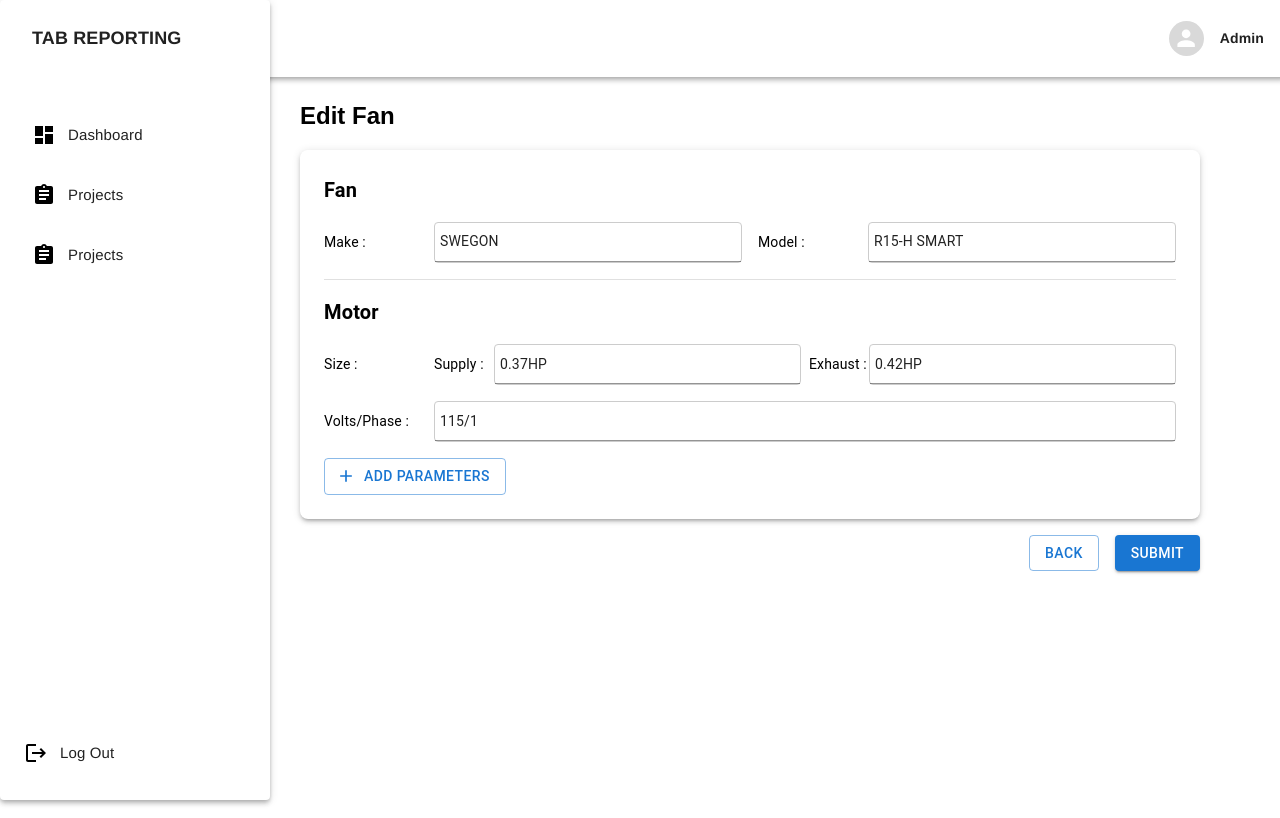
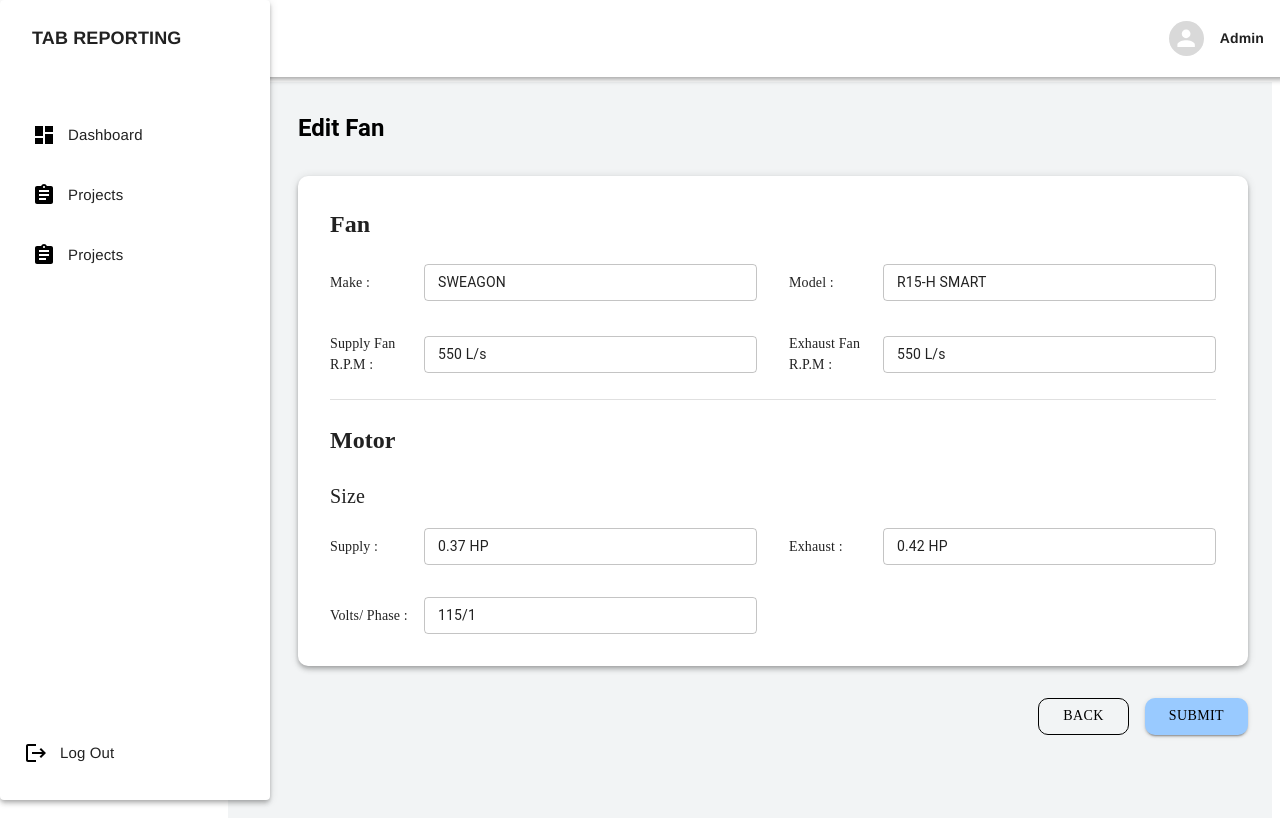
Before and after one commit to harshadyadav8485/ReactViteProject, a React (Vite) app: page /editFan1 in a window 1280 px wide. Built offline with nearby package versions, Linux system fonts and the light colour scheme.

Commit message:
Added edit froms for Fan

```diff
--- a/src/Pages/EditFan.jsx
+++ b/src/Pages/EditFan.jsx
@@ -1,159 +1,140 @@
-import React, { useState } from "react";
+import AddIcon from "@mui/icons-material/Add";
+import KeyboardArrowDownIcon from "@mui/icons-material/KeyboardArrowDown";
+import RemoveIcon from "@mui/icons-material/Remove";
 import {
   Box,
-  Input,
   Button,
+  Container,
+  Grid,
+  IconButton,
+  MenuItem,
+  Paper,
+  Select,
+  TextField,
   Typography,
-  Select,
-  MenuItem,
 } from "@mui/material";
+import React from "react";
+import { useState } from "react";
 import { useNavigate } from "react-router-dom";
-import AddIcon from "@mui/icons-material/Add";
-import RemoveIcon from "@mui/icons-material/Remove";
 
-function EditFan() {
+const EditFan = () => {
   const navigate = useNavigate();
-
-  const [pumpRunningMates, setPumpRunningMates] = useState(["", ""]);
-
-  // State for dropdown selection
-  const [pumpType, setPumpType] = useState("");
-
-  // Handle dropdown change
-  const handlePumpTypeChange = (event) => {
-    setPumpType(event.target.value);
-  };
-
-  // Handle adding a new pump running mate field
-  const handleAddPumpMate = () => {
-    setPumpRunningMates([...pumpRunningMates, ""]);
-  };
-
-  // Handle removing a pump running mate field
-  const handleRemovePumpMate = (index) => {
-    const updatedPumpMates = [...pumpRunningMates];
-    updatedPumpMates.splice(index, 1);
-    setPumpRunningMates(updatedPumpMates);
-  };
-
-  // Handle input change
-  const handlePumpMateChange = (index, value) => {
-    const updatedPumpMates = [...pumpRunningMates];
-    updatedPumpMates[index] = value;
-    setPumpRunningMates(updatedPumpMates);
-  };
-
   return (
-    <>
-      <Box sx={{ pl: 9, pr: 9, mt: 1 }}>
-        <Box sx={{ mb: 1 }}>
-          <h2>Edit Fan</h2>
-        </Box>
-
-        {/* Dropdown for Pump Type */}
-        {/* <Box sx={{ mb: 2 }}>
-          <Typography sx={{ fontWeight: "bold" }}>Pump Type:</Typography>
-          <Select
-            value={pumpType}
-            onChange={handlePumpTypeChange}
-            fullWidth
+    <Box
       sx={{
-              border: "1px solid #ccc",
-              padding: "2px",
-              borderRadius: "4px",
-              mt: 1,
-              height: "40px",
-              fontSize: "14px",
+        bgcolor: "#f2f4f5",
+        minHeight: "100vh",
+        py: 4,
+        pl: "70px",
+        pt: "30px",
+        pr: "24px",
+        boxSizing: "border-box",
+        overflow: "hidden",
       }}
     >
-            <MenuItem value="Parallel">Parallel</MenuItem>
-            <MenuItem value="Stand By">Stand By</MenuItem>
-            <MenuItem value="Stand Alone">Stand Alone</MenuItem>
-            <MenuItem value="Stand Alone">Lead/Lag</MenuItem>
-          </Select>
-        </Box> */}
+      <Typography variant="h5" component="h1" fontWeight="bold" sx={{ mb: 4 }}>
+        Edit Fan Creation
+      </Typography>
 
-        <Box
-          component="form"
+      <Paper
+        elevation={4}
         sx={{
-            display: "flex",
-            flexDirection: "column",
-            gap: 2,
-            maxWidth: 1100,
-            margin: "auto",
-            padding: 3,
-            boxShadow: 3,
-            borderRadius: 2,
+          p: 4,
+          borderRadius: "10px",
+          mb: 4,
         }}
       >
-          <Box
-            sx={{
-              display: "grid",
-              gridTemplateColumns: "repeat(2, 1fr)",
-              gap: 2,
-            }}
+        <Grid container spacing={4}>
+          <Grid item xs={12} md={6}>
+            <Box sx={{ display: "flex", alignItems: "center" }}>
+              <Typography
+                variant="body1"
+                fontWeight="500"
+                sx={{ mr: 2, minWidth: "80px" }}
               >
-            <Box display="flex" alignItems="center">
-              <Typography sx={{ minWidth: "110px" }}>System :</Typography>
-              <Input
+                System :
+              </Typography>
+              <TextField
                 fullWidth
-                name="pumpNumber"
+                variant="outlined"
+                size="small"
                 defaultValue="ERV-1"
-                // readOnly
-                sx={{
-                  border: "1px solid #ccc",
-                  padding: "5px",
-                  borderRadius: "4px",
-                }}
               />
             </Box>
-
-            <Box display="flex" alignItems="center">
-              <Typography sx={{ minWidth: "110px" }}>Location :</Typography>
-              <Input
+          </Grid>
+          <Grid item xs={12} md={6}>
+            <Box sx={{ display: "flex", alignItems: "center" }}>
+              <Typography
+                variant="body1"
+                fontWeight="500"
+                sx={{ mr: 2, minWidth: "80px" }}
+              >
+                Location :
+              </Typography>
+              <TextField
                 fullWidth
-                name="location"
+                variant="outlined"
+                size="small"
                 defaultValue="KITCHEN AREA "
-                // readOnly
-                sx={{
-                  border: "1px solid #ccc",
-                  padding: "5px",
-                  borderRadius: "4px",
-                }}
               />
             </Box>
-
-            <Box display="flex" alignItems="center">
-              <Typography sx={{ minWidth: "110px" }}>Area Served :</Typography>
-              <Input
+          </Grid>
+          <Grid item xs={12} md={6}>
+            <Box sx={{ display: "flex", alignItems: "flex-start" }}>
+              <Typography
+                variant="body1"
+                fontWeight="500"
+                sx={{ mr: 2, minWidth: "80px" }}
+              >
+                Area <br></br> Served :
+              </Typography>
+              <TextField
                 fullWidth
-                name="systemServed"
+                variant="outlined"
+                size="small"
                 defaultValue="ENTIRE SPACE"
-                // readOnly
-                sx={{
-                  border: "1px solid #ccc",
-                  padding: "5px",
-                  borderRadius: "4px",
-                }}
               />
             </Box>
-          </Box>
-        </Box>
-        <Box display="flex" justifyContent="flex-end" sx={{ mt: 2 }}>
+          </Grid>
+        </Grid>
+      </Paper>
+
+      <Box sx={{ display: "flex", justifyContent: "flex-end", gap: 2 }}>
         <Button
           variant="outlined"
-            onClick={() => navigate("/projects")}
-            sx={{ mr: 2 }}
+          onClick={() => navigate("/project2")}
+          sx={{
+            borderRadius: "10px",
+            border: "1px solid black",
+            color: "black",
+            bgcolor: "#f2f4f5",
+            px: 3,
+            "&:hover": {
+              bgcolor: "#e5e7e8",
+              border: "1px solid black",
+            },
+          }}
         >
           Back
         </Button>
-          <Button variant="contained" onClick={() => navigate("/editFan1")}>
-            Next{" "}
+        <Button
+          variant="contained"
+          onClick={() => navigate("/editFan1")}
+          sx={{
+            borderRadius: "10px",
+            bgcolor: "#99caff",
+            color: "black",
+            px: 3,
+            "&:hover": {
+              bgcolor: "#7bb8ff",
+            },
+          }}
+        >
+          Next
         </Button>
       </Box>
     </Box>
-    </>
   );
-}
+};
 
 export default EditFan;
--- a/src/Pages/EditFan1.jsx
+++ b/src/Pages/EditFan1.jsx
@@ -1,223 +1,289 @@
-import React from "react";
 import {
   Box,
+  Button,
+  Container,
+  Divider,
+  Grid,
+  Paper,
+  Stack,
   TextField,
-  Button,
   Typography,
-  Tabs,
-  Tab,
-  Input,
 } from "@mui/material";
-import { Divider } from "@mui/material";
+import React, { useState } from "react";
 import { useNavigate } from "react-router-dom";
-import AddIcon from "@mui/icons-material/Add";
 
-const EditFan1 = () => {
+const CreateFan = () => {
   const navigate = useNavigate();
 
+  // State for form fields
+  const [formData, setFormData] = useState({
+    make: "SWEAGON",
+    model: "R15-H SMART",
+    exhaustFanRpm: "550 L/s",
+    exhaust: "0.42 HP",
+    supply: "0.37 HP",
+    size: "",
+    voltsPhase: "115/1",
+    supplyFanRpm: "550 L/s",
+    rpm: "",
+  });
+
+  const handleChange = (e) => {
+    const { name, value } = e.target;
+    setFormData((prevState) => ({
+      ...prevState,
+      [name]: value,
+    }));
+  };
+
+  const handleSubmit = () => {
+    navigate("/project2");
+  };
+
   return (
-    <>
-      <Box sx={{ pl: 9, pr: 9, mt: 1 }}>
-        <Box>
-          {/* <Typography variant="h6" sx={{ fontWeight: "bold" }}>
-            Create Pump
-          </Typography> */}
-          <h2> Edit Fan</h2>
-        </Box>
-
     <Box
-          component="form"
       sx={{
-            display: "flex",
-            flexDirection: "column",
-            gap: 2,
-            maxWidth: 1100,
-            margin: "auto",
-            padding: 3,
-            boxShadow: 3,
-            borderRadius: 2,
+        bgcolor: "#f2f4f5",
+        minHeight: "100vh",
+        py: 4,
+        pl: "70px",
+        pt: "30px",
+        pr: "24px",
+        boxSizing: "border-box",
+        overflow: "hidden",
       }}
     >
-          <Typography variant="h6" sx={{ fontWeight: 600 }}>
+      <Typography variant="h5" component="h1" fontWeight="bold" sx={{ mb: 4 }}>
+        Edit Fan
+      </Typography>
+
+      <Paper
+        elevation={4}
+        sx={{
+          p: 4,
+          borderRadius: "10px",
+          mb: 4,
+        }}
+      >
+        <Typography
+          variant="h5"
+          fontWeight="bold"
+          sx={{ mb: 3, fontFamily: "Poppins" }}
+        >
           Fan
         </Typography>
-          <Box
+
+        <Grid container spacing={4}>
+          <Grid item xs={12} md={6}>
+            <Stack direction="row" spacing={2} alignItems="center">
+              <Typography
                 sx={{
-              display: "grid",
-              gridTemplateColumns: "repeat(2, 1fr)", // 2 columns
-              gap: 2, // Spacing between items
+                  width: 100,
+                  fontFamily: "Poppins",
+                  fontWeight: 500,
                 }}
               >
-            <Box display="flex" alignItems="center">
-              <Typography sx={{ minWidth: "110px" }}>Make :</Typography>
-              <Input
+                Make :
+              </Typography>
+              <TextField
                 fullWidth
+                size="small"
                 name="make"
-                defaultValue="SWEGON"
-                // readOnly
+                value={formData.make}
+                onChange={handleChange}
+                variant="outlined"
+              />
+            </Stack>
+          </Grid>
+          <Grid item xs={12} md={6}>
+            <Stack direction="row" spacing={2} alignItems="center">
+              <Typography
                 sx={{
-                  border: "1px solid #ccc",
-                  padding: "5px",
-                  borderRadius: "4px",
+                  width: 100,
+                  fontFamily: "Poppins",
+                  fontWeight: 500,
                 }}
+              >
+                Model :
+              </Typography>
+              <TextField
+                fullWidth
+                size="small"
+                name="model"
+                value={formData.model}
+                onChange={handleChange}
+                variant="outlined"
               />
-            </Box>
+            </Stack>
+          </Grid>
 
-            <Box display="flex" alignItems="center">
-              <Typography sx={{ minWidth: "110px" }}>Model :</Typography>
-              <Input
+          <Grid item xs={12} md={6}>
+            <Stack direction="row" spacing={2} alignItems="center">
+              <Typography
+                sx={{
+                  width: 100,
+                  fontFamily: "Poppins",
+                  fontWeight: 500,
+                }}
+              >
+                Supply Fan R.P.M :
+              </Typography>
+              <TextField
                 fullWidth
-                name="model"
-                defaultValue="R15-H SMART"
-                // readOnly
+                size="small"
+                name="supplyFanRpm"
+                value={formData.supplyFanRpm}
+                onChange={handleChange}
+                variant="outlined"
+              />
+            </Stack>
+          </Grid>
+
+          <Grid item xs={12} md={6}>
+            <Stack direction="row" spacing={2} alignItems="center">
+              <Typography
                 sx={{
-                  border: "1px solid #ccc",
-                  padding: "5px",
-                  borderRadius: "4px",
+                  width: 100,
+                  fontFamily: "Poppins",
+                  fontWeight: 500,
                 }}
+              >
+                Exhaust Fan R.P.M :
+              </Typography>
+              <TextField
+                fullWidth
+                size="small"
+                name="exhaustFanRpm"
+                value={formData.exhaustFanRpm}
+                onChange={handleChange}
+                variant="outlined"
               />
-            </Box>
-          </Box>
-          <Divider />
+            </Stack>
+          </Grid>
+        </Grid>
 
-          <Typography variant="h6" sx={{ fontWeight: 600 }}>
+        <Divider sx={{ my: 3 }} />
+
+        <Typography
+          variant="h5"
+          fontWeight="bold"
+          sx={{ mb: 3, fontFamily: "Poppins" }}
+        >
           Motor
         </Typography>
-          <Box
+
+        <Typography
+          variant="h6"
+          fontWeight="semibold"
+          sx={{ mb: 2, fontFamily: "Poppins" }}
+        >
+          Size
+        </Typography>
+
+        <Grid container spacing={4}>
+          <Grid item xs={12} md={6}>
+            <Stack direction="row" spacing={2} alignItems="center">
+              <Typography
                 sx={{
-              display: "grid",
-              gridTemplateColumns: "repeat(1, 1fr)", // 2 columns
-              gap: 2, // Spacing between items
+                  width: 100,
+                  fontFamily: "Poppins",
+                  fontWeight: 500,
                 }}
               >
-            <Box display="flex" alignItems="center">
-              <Typography sx={{ minWidth: "110px" }}>Size :</Typography>
-              <Typography sx={{ minWidth: "60px" }}>Supply :</Typography>
-              <Input
+                Supply :
+              </Typography>
+              <TextField
+                fullWidth
+                size="small"
                 name="supply"
+                value={formData.supply}
+                onChange={handleChange}
+                variant="outlined"
+              />
+            </Stack>
+          </Grid>
+          <Grid item xs={12} md={6}>
+            <Stack direction="row" spacing={2} alignItems="center">
+              <Typography
+                sx={{
+                  width: 100,
+                  fontFamily: "Poppins",
+                  fontWeight: 500,
+                }}
+              >
+                Exhaust :
+              </Typography>
+              <TextField
                 fullWidth
-                defaultValue="0.37HP"
-                // readOnly
+                size="small"
+                name="exhaust"
+                value={formData.exhaust}
+                onChange={handleChange}
+                variant="outlined"
+              />
+            </Stack>
+          </Grid>
+
+          <Grid item xs={12} md={6}>
+            <Stack direction="row" spacing={2} alignItems="center">
+              <Typography
                 sx={{
-                  border: "1px solid #ccc",
-                  padding: "5px",
-                  borderRadius: "4px",
-                  marginRight: "8px",
+                  width: 100,
+                  fontFamily: "Poppins",
+                  fontWeight: 500,
                 }}
+              >
+                Volts/ Phase :
+              </Typography>
+              <TextField
+                fullWidth
+                size="small"
+                name="voltsPhase"
+                value={formData.voltsPhase}
+                onChange={handleChange}
+                variant="outlined"
               />
-              <Typography sx={{ minWidth: "60px" }}>Exhaust :</Typography>
-              <Input
-                name="exhaust"
-                fullWidth
-                defaultValue="0.42HP"
-                // readOnly
-                sx={{
-                  border: "1px solid #ccc",
-                  padding: "5px",
-                  borderRadius: "4px",
-                }}
-              />
-            </Box>
+            </Stack>
+          </Grid>
+        </Grid>
+      </Paper>
 
-            <Box display="flex" alignItems="center">
-              <Typography sx={{ minWidth: "110px" }}>Volts/Phase :</Typography>
-              <Input
-                fullWidth
-                name="volts"
-                defaultValue="115/1"
-                // readOnly
-                sx={{
-                  border: "1px solid #ccc",
-                  padding: "5px",
-                  borderRadius: "4px",
-                }}
-              />
-            </Box>
-
-            {/* <Box display="flex" alignItems="center">
-              <Typography sx={{ minWidth: "110px" }}>
-                {" "}
-                Supply Amperage :
-              </Typography>
-              <Input
-                fullWidth
-                name="amperage"
-                sx={{
-                  border: "1px solid #ccc",
-                  padding: "5px",
-                  borderRadius: "4px",
-                }}
-              />
-            </Box>
-
-            <Box display="flex" alignItems="center">
-              <Typography sx={{ minWidth: "110px" }}>
-                Exhaust Amperage :
-              </Typography>
-              <Input
-                fullWidth
-                name="rpm"
-                sx={{
-                  border: "1px solid #ccc",
-                  padding: "5px",
-                  borderRadius: "4px",
-                }}
-              />
-            </Box>
-            <Box display="flex" alignItems="center">
-              <Typography sx={{ minWidth: "110px" }}>
-                {" "}
-                Supply R.P.M :
-              </Typography>
-              <Input
-                fullWidth
-                name="rpm"
-                sx={{
-                  border: "1px solid #ccc",
-                  padding: "5px",
-                  borderRadius: "4px",
-                }}
-              />
-            </Box>
-            <Box display="flex" alignItems="center">
-              <Typography sx={{ minWidth: "110px" }}>
-                {" "}
-                Exhaust R.P.M :
-              </Typography>
-              <Input
-                fullWidth
-                name="rpm"
-                sx={{
-                  border: "1px solid #ccc",
-                  padding: "5px",
-                  borderRadius: "4px",
-                }}
-              />
-            </Box> */}
-          </Box>
-          <Box display="flex" justifyContent="space-between">
-            <Box>
-              <Button variant="outlined" startIcon={<AddIcon />}>
-                Add Parameters
-              </Button>
-            </Box>
-          </Box>
-        </Box>
-        <Box display="flex" justifyContent="flex-end" sx={{ mt: 2 }}>
+      <Box sx={{ display: "flex", justifyContent: "flex-end", gap: 2 }}>
         <Button
           variant="outlined"
           onClick={() => navigate("/editFan")}
-            sx={{ mr: 2 }}
+          sx={{
+            borderRadius: "10px",
+            px: 3,
+            bgcolor: "#f2f4f5",
+            fontFamily: "Poppins",
+            fontWeight: 500,
+            border: "1px solid black",
+            color: "black",
+          }}
         >
           Back
         </Button>
-          <Button variant="contained" onClick={() => navigate("/projects")}>
+        <Button
+          variant="contained"
+          onClick={handleSubmit}
+          sx={{
+            borderRadius: "10px",
+            px: 3,
+            bgcolor: "#99caff",
+            color: "black",
+            fontFamily: "Poppins",
+            fontWeight: 500,
+            "&:hover": {
+              bgcolor: "#7bb8ff",
+            },
+          }}
+        >
           Submit
         </Button>
       </Box>
     </Box>
-    </>
   );
 };
 
-export default EditFan1;
+export default CreateFan;
```
Also changed, not shown: src/Pages/Projects2.jsx (+9 -14 lines). Lines whose indentation alone changed are shown as unchanged.
